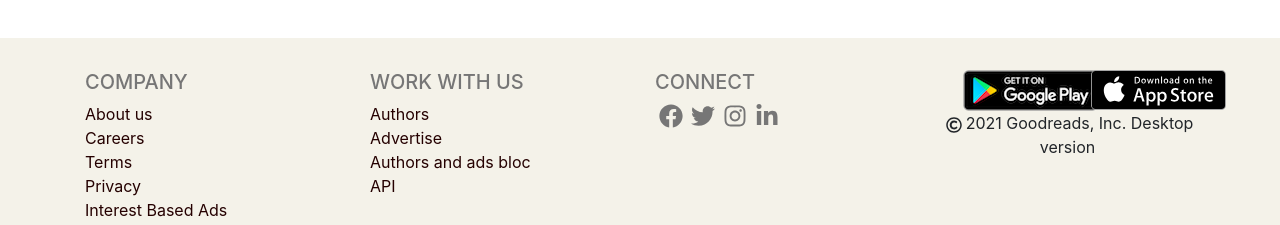
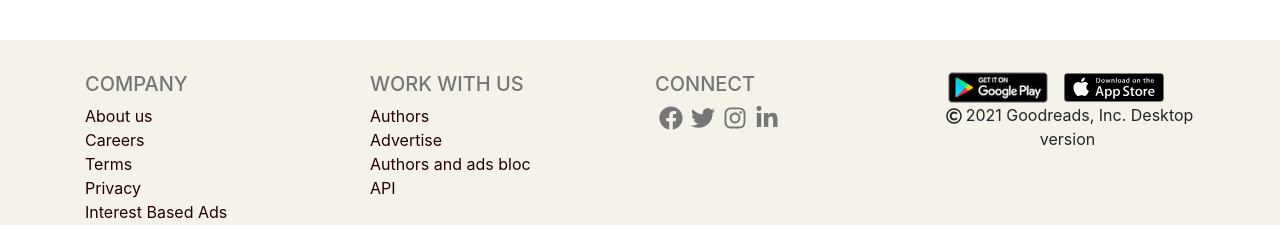
Before and after one commit to Ango-Jay/Naijareads, a React (Create React App) app: page / in a window 1280 px wide. Shown: the part 3034-3259 px from the top of the page. Built offline with nearby package versions, Linux system fonts and the light colour scheme.

Commit message:
push to git

```diff
--- a/src/components/Footer.jsx
+++ b/src/components/Footer.jsx
@@ -80,32 +80,28 @@
             </IconContext.Provider>
           </Col>
           <Col xs="3" className="mr-auto">
-            <Container>
-              <Row>
-                <Col xs="6">
-                  {" "}
+            <div>
               <img
                 role="button"
-                    className=" mx-2"
+                className=" footer-btn "
                 src={google_play}
                 alt="google_play"
               />
-                </Col>
-                <Col xs="6">
+
               <img
                 role="button"
-                    className=" mx-2"
+                className=" footer-btn"
                 src={apple_play}
                 alt="apple_store"
               />
-                </Col>
+            </div>
 
+            <div>
               <p className="text-center">
                 <FaRegCopyright className="mx-1" />
                 2021 Goodreads, Inc. Desktop version
               </p>
-              </Row>
-            </Container>
+            </div>
           </Col>
         </Row>
       </Container>
--- a/src/pages/Home/main.css
+++ b/src/pages/Home/main.css
@@ -52,7 +52,7 @@
   height: 170px;
   background-position: bottom;
   background-repeat: repeat-x;
-  float: left;
+
   margin-left: 1rem;
 }
 .rbook-gall-img {
@@ -67,7 +67,6 @@
 }
 .result-book-img {
   width: 200px;
-  float: right;
   overflow: hidden;
   margin-right: 10px;
 }
@@ -193,4 +192,11 @@
   margin-top: 0.5rem;
   margin-bottom: 0.5rem;
 }
+.footer-btn {
+  margin-left: 0.5rem;
+  margin-right: 0.5rem;
+  width: 100px;
+  height: auto;
+  display: inline;
+}
 /* buttons */
```
Lines whose indentation alone changed are shown as unchanged.
